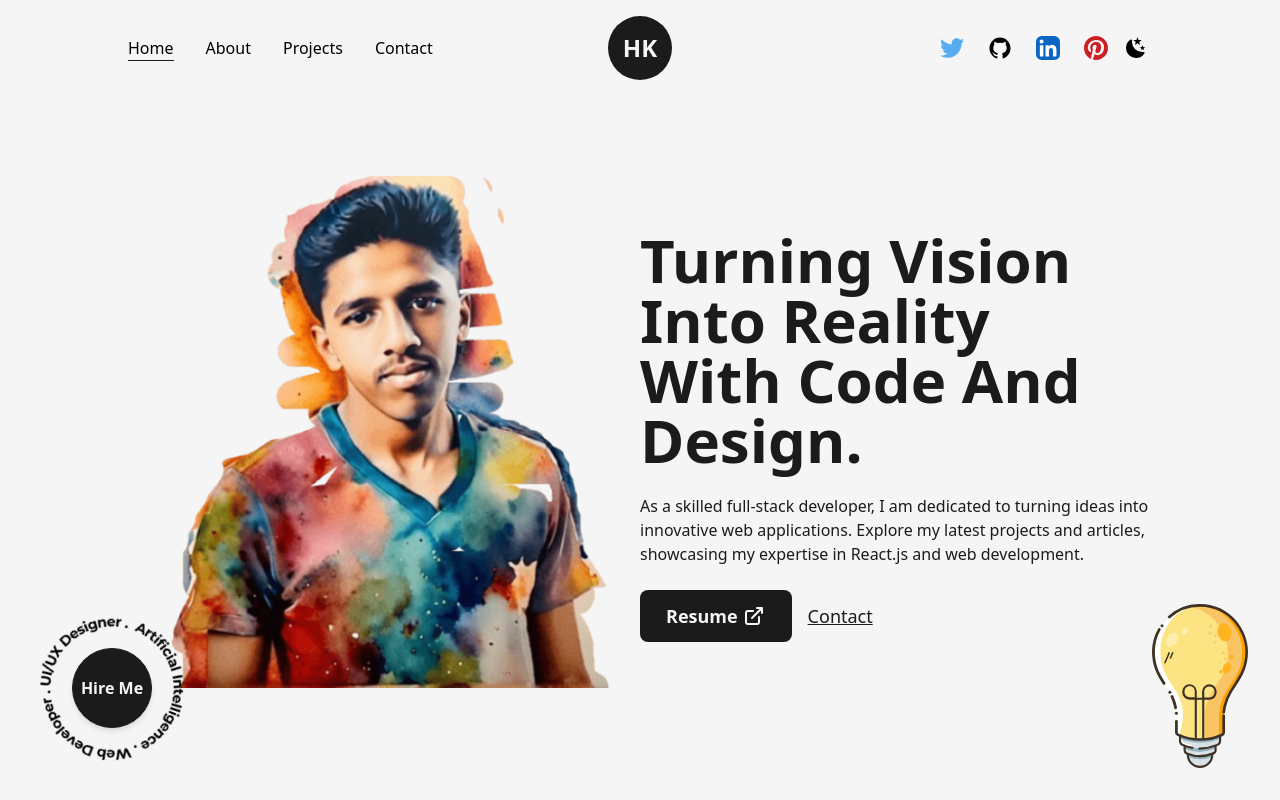
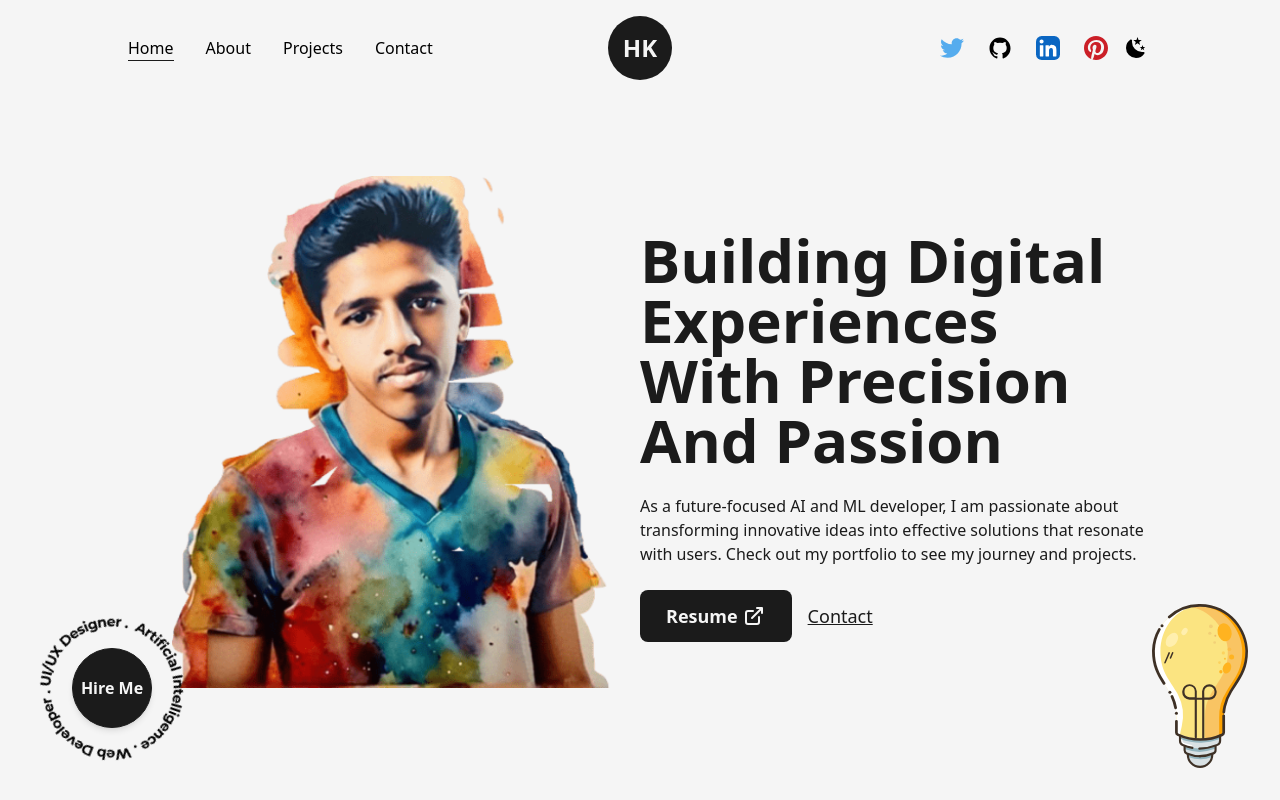
Before and after one commit to Hariesh-Kai/Portfolio, a Next.js app: page / in a window 1280 px wide. Shown: the top 800 px of the page. Built offline with nearby package versions, Linux system fonts and the light colour scheme.

Commit message:
Changes in Home, About's Bio

```diff
--- a/src/pages/index.js
+++ b/src/pages/index.js
@@ -31,11 +31,11 @@ export default function Home() {
             />
             </div>
             <div className='w-1/2 flex flex-col items-center self-center lg:w-full lg:text-center'>
-              <AnimatedText text="Turning Vision Into Reality With Code And Design." className='!text-6xl !text-left
+              <AnimatedText text="Building Digital Experiences with Precision and Passion" className='!text-6xl !text-left
               xl:!text-5xl lg:!text-center lg:!text-6xl md:!text-5xl sm:!text-3xl
               '/>
               <p className='my-4 text-base font-medium md:text-sm sm:text-xs'>
-              As a skilled full-stack developer, I am dedicated to turning ideas into innovative web applications. Explore my latest projects and articles, showcasing my expertise in React.js and web development.
+              As a future-focused AI and ML developer, I am passionate about transforming innovative ideas into effective solutions that resonate with users. Check out my portfolio to see my journey and projects.
               </p>
               <div className='flex  items-center self-start mt-2 lg:self-center'>
                 <Link href='Hariesh_Resume.pdf' target={"_blank"}
```
Also changed, not shown: public/images/profile/developer-pic-2.jpg.
